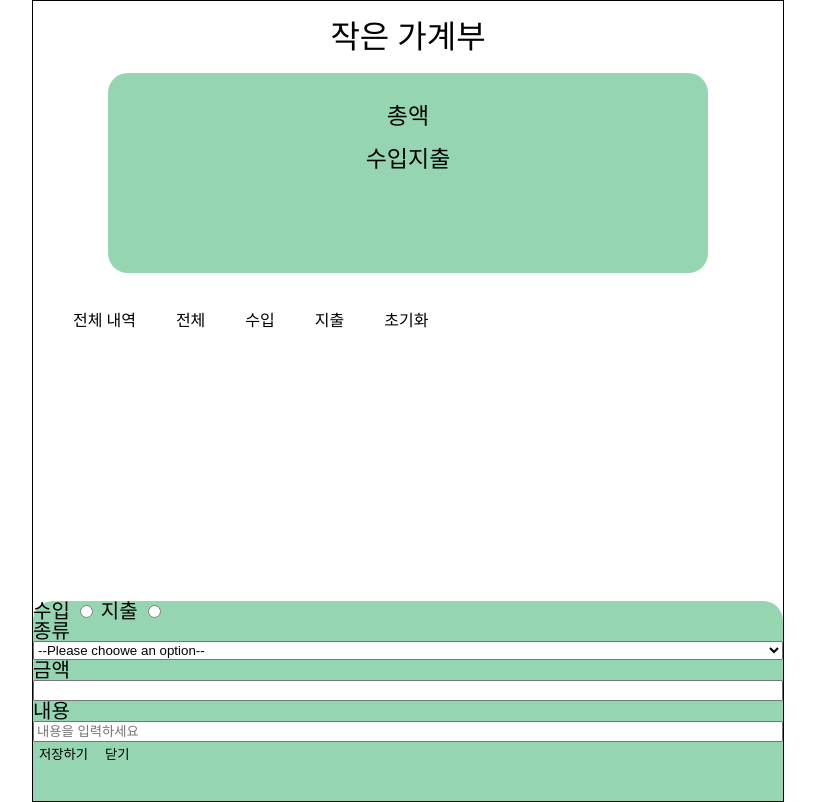
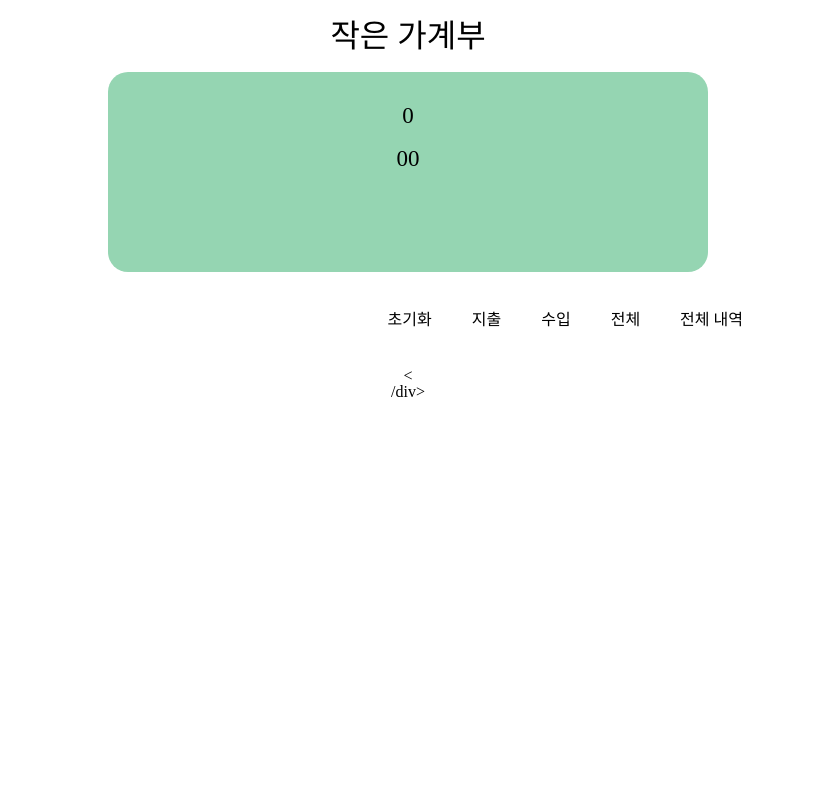
Before and after one commit to seoyein0322/accountBook, a plain HTML site: page index.html in a window 1280 px wide. Shown: the whole page, without its empty margins (232-1047 px from the left). Drawn offline with Linux system fonts and the light colour scheme.

Commit message:
accoutBook추가

```diff
--- a/css/style.css
+++ b/css/style.css
@@ -13,7 +13,6 @@ body::-webkit-scrollbar {
     width: 750px;
     height: 100vh;
     overflow: hidden;
-    border: 1px solid #000;
 }
 
 .md {
@@ -62,25 +61,32 @@ h2 {
 /* history-contents */
 .history-category {
     display: flex;
+    flex-direction: row-reverse;
     margin: 20px;
 }
 .history-category > div {
     margin: 20px;
-}
-.info-input-boxes {
-    display: flex;
-    flex-direction: column;
 }
 
 /* input-contents */
 .input-contents {
     position: absolute;
     bottom: 0;
-    width: 750px;
-    height: 200px;
+    width: 100%;
+    padding: 20px;
+    box-sizing: border-box;
     background: #95d5b2;
     border-top-left-radius: 20px;
     border-top-right-radius: 20px;
     font-family: "SCDream3", serif;
     font-size: 20px;
 }
+
+.input-contents > div {
+    margin-top: 20px;
+}
+
+.info-input-boxes {
+    display: flex;
+    flex-direction: column;
+}
--- a/index.html
+++ b/index.html
@@ -13,10 +13,10 @@
             <h2>작은 가계부</h2>
             <div class="account-contents">
                 <div class="total-contents">
-                    <div class="total-amount">총액</div>
+                    <div class="total-amount"></div>
                     <div class="total-side-wrap">
-                        <div class="total-side total-income">수입</div>
-                        <div class="total-side total-expend">지출</div>
+                        <div class="total-side total-income"></div>
+                        <div class="total-side total-expend"></div>
                     </div>
                 </div>
 
@@ -29,11 +29,12 @@
                         <div class="history-init">초기화</div>
                     </div>
 
-                    <div class="history-list"></div>
+                    <div class="history-list"><
+                      <div class="item"></div>/div>
                 </div>
             </div>
 
-            <div class="input-contents">
+            <div class="input-contents d-none">
                 <div class="type-input-boxes">
                     <label for="">수입</label>
                     <input type="radio" id="type-income" name="type-input" />
@@ -52,8 +53,10 @@
                     <input type="text" class="" autocomplete="off" placeholder="내용을 입력하세요" />
                 </div>
 
-                <button class="save-btn btn">저장하기</button>
-                <button class="close-btn btn">닫기</button>
+                <div class="button-boxes">
+                    <button class="save-btn btn">저장하기</button>
+                    <button class="close-btn btn">닫기</button>
+                </div>
             </div>
         </div>
 
--- a/js/account.js
+++ b/js/account.js
@@ -0,0 +1,30 @@
+const totalAmount = document.querySelector(".total-amount");
+const totalIncome = document.querySelector(".total-income");
+const totalExpend = document.querySelector(".total-expend");
+const typeIncome = document.querySelector("#type-income");
+const typeExpand = document.querySelector("#type-expand");
+const incomeOption = ["월급", "용돈", "지원금", "저축", "기타"];
+const expendOption = ["쇼핑", "여가생활", "교통/차량", "식비", "기타"];
+let icome = 0;
+let expend = 0;
+let total = icome + expend;
+
+window.addEventListener("DOMContentLoaded", function () {
+    createTotalContents();
+});
+
+function createTotalContents() {
+    totalAmount.insertAdjacentHTML("beforeend", total);
+    totalIncome.insertAdjacentHTML("beforeend", icome);
+    totalExpend.insertAdjacentHTML("beforeend", expend);
+}
+
+function chooseTypeAndOption() {}
+
+function clickHistoryCategory() {}
+
+function createHistoryList() {}
+
+function AmountCommas(num) {
+    return num.toString().replace(/\B(?=(\d{3})+(?!\d))/g, ",");
+}
```
